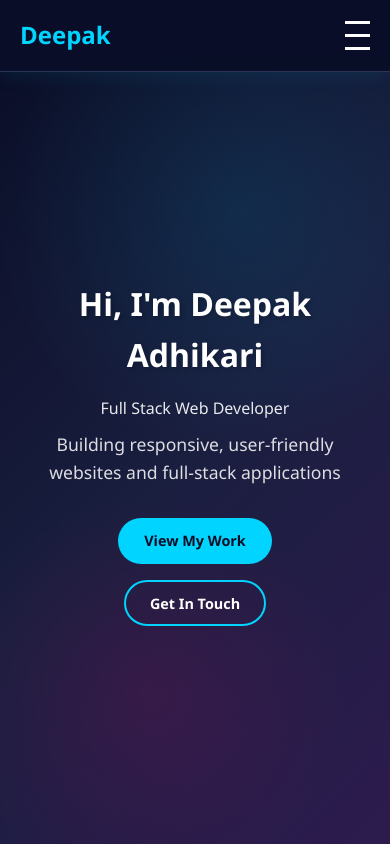
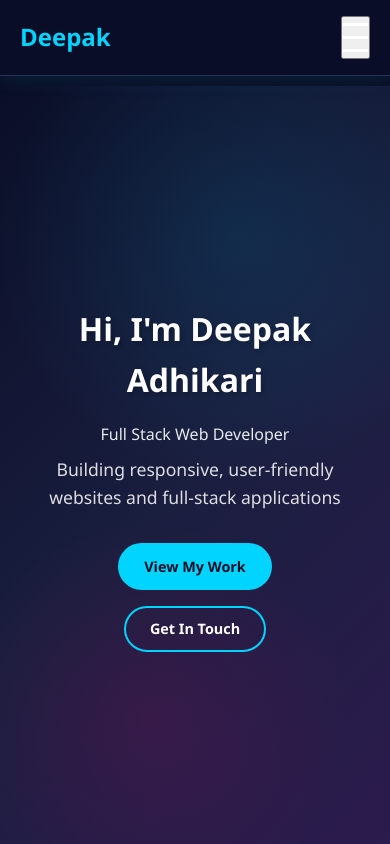
Before and after one commit to DeepakAd12/Portfolio-site, a website: page index.html in a window 390 px wide. Shown: the top 844 px of the page. Drawn offline with Linux system fonts and the light colour scheme.

Commit message:
Update portfolio text

```diff
--- a/index.html
+++ b/index.html
@@ -8,24 +8,27 @@
     <link rel="stylesheet" href="https://cdnjs.cloudflare.com/ajax/libs/font-awesome/6.4.0/css/all.min.css">
 </head>
 <body>
-    <!-- Navigation -->
-    <nav class="navbar">
-        <div class="container">
-            <div class="nav-brand">Deepak</div>
-            <ul class="nav-menu">
-                <li><a href="#home">Home</a></li>
-                <li><a href="#about">About</a></li>
-                <li><a href="#projects">Projects</a></li>
-                <li><a href="#skills">Skills</a></li>
-                <li><a href="#contact">Contact</a></li>
-            </ul>
-            <div class="hamburger">
-                <span></span>
-                <span></span>
-                <span></span>
+    <a class="skip-link" href="#main">Skip to content</a>
+    <header class="site-header">
+        <nav class="navbar" role="navigation" aria-label="Main navigation">
+            <div class="container nav-container">
+                <div class="nav-brand" aria-hidden="false">Deepak</div>
+                <button id="nav-toggle" class="hamburger" aria-controls="primary-navigation" aria-expanded="false" aria-label="Toggle navigation">
+                    <span class="sr-only">Menu</span>
+                    <span></span>
+                    <span></span>
+                    <span></span>
+                </button>
+                <ul id="primary-navigation" class="nav-menu" role="menubar">
+                    <li role="none"><a role="menuitem" href="#home">Home</a></li>
+                    <li role="none"><a role="menuitem" href="#about">About</a></li>
+                    <li role="none"><a role="menuitem" href="#projects">Projects</a></li>
+                    <li role="none"><a role="menuitem" href="#skills">Skills</a></li>
+                    <li role="none"><a role="menuitem" href="#contact">Contact</a></li>
+                </ul>
             </div>
-        </div>
-    </nav>
+        </nav>
+    </header>
 
     <!-- Hero Section -->
     <section id="home" class="hero">
@@ -187,7 +190,7 @@
                         </div>
                         <div class="contact-item">
                             <i class="fas fa-map-marker-alt"></i>
-                            <p>Haldwani, Uttarakhand, India</p>
+                            <p>Ranikhet, Uttarakhand, India</p>
                         </div>
                         <div class="social-links">
                             <a href="https://github.com/DeepakAd12" target="_blank" title="GitHub">
```
